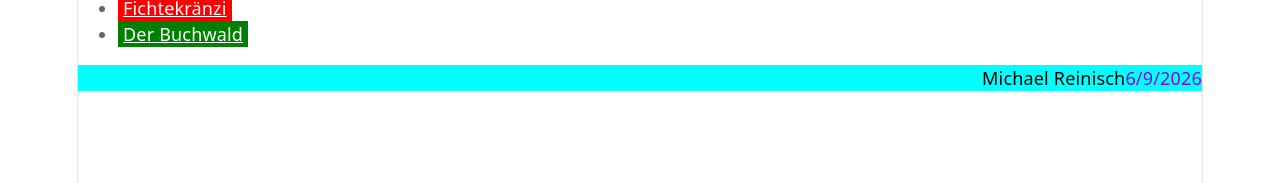
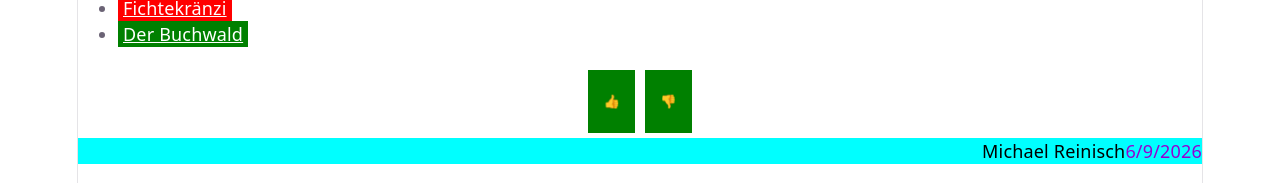
Before and after one commit to m-reinisch/reactproject1, a React (Vite) app: page / in a window 1280 px wide. Shown: the part 558-741 px from the top of the page. Built offline with nearby package versions, Linux system fonts and the light colour scheme.

Commit message:
ebbelwoi 2

```diff
--- a/src/Article.tsx
+++ b/src/Article.tsx
@@ -1,6 +1,8 @@
 import Title from "./Title.tsx";
 import Image from "./Image.tsx";
 import LocationList from "./LocationList.tsx";
+import LikeButton from "./LikeButton.tsx";
+import DislikeButton from "./DislikeButton.tsx";
 
 export default function Article() {
 
@@ -9,6 +11,8 @@ export default function Article() {
             <Title />
             <Image />
             <LocationList />
+            <LikeButton />
+            <DislikeButton />
         </article>
     )
 }
--- /dev/null
+++ b/src/DislikeButton.tsx
@@ -0,0 +1,5 @@
+export default function DislikeButton(){
+    return(
+        <button type="button">👎</button>
+    )
+}
--- /dev/null
+++ b/src/LikeButton.tsx
@@ -0,0 +1,5 @@
+export default function LikeButton() {
+    return(
+        <button type="button">👍</button>
+    )
+}
```
